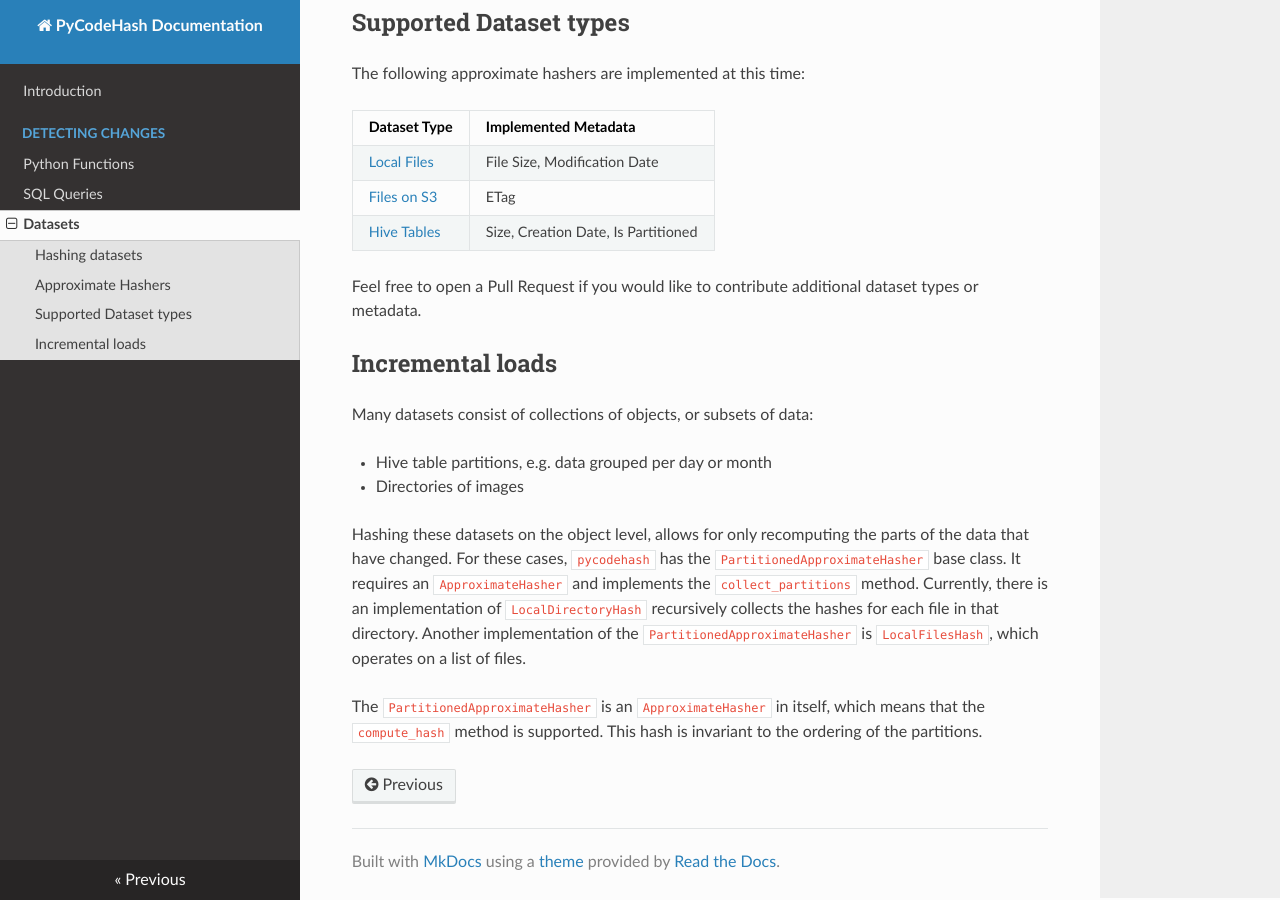
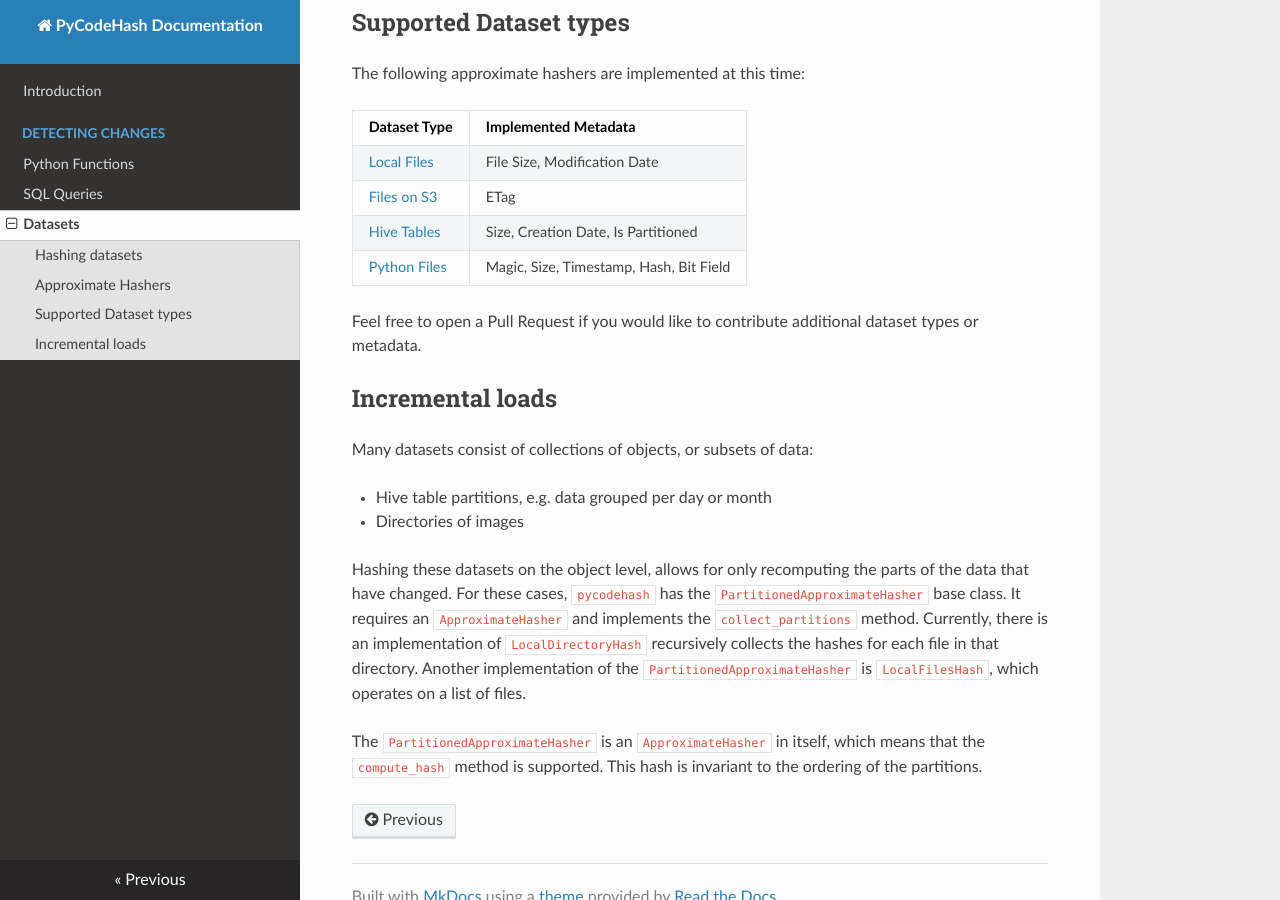
Before and after one commit to pycodehash/pycodehash, an MkDocs documentation site: the page built from docs/datasets.md, in a window 1280 px wide and 900 px high, scrolled down 1789 px. Built offline with MkDocs 1.6.1, drawn with Linux system fonts in a browser that asks for light colours; nearby versions of some CDN libraries.

Commit message:
DOC: include Python dataset

```diff
--- a/docs/datasets.md
+++ b/docs/datasets.md
@@ -59,11 +59,13 @@ The hash of the metadata is invariant to the ordering of the keys.
 
 The following approximate hashers are implemented at this time:
 
-| **Dataset Type**                                                                                   | **Implemented Metadata**            |
-|----------------------------------------------------------------------------------------------------|-------------------------------------|
-| [Local Files](https://github.com/pycodehash/pycodehash/blob/main/src/pycodehash/datasets/local.py) | File Size, Modification Date        |
-| [Files on S3](https://github.com/pycodehash/pycodehash/blob/main/src/pycodehash/datasets/s3.py)    | ETag                                |
-| [Hive Tables](https://github.com/pycodehash/pycodehash/blob/main/src/pycodehash/datasets/hive.py)  | Size, Creation Date, Is Partitioned |
+| **Dataset Type**                                                                                     | **Implemented Metadata**                |
+|------------------------------------------------------------------------------------------------------|-----------------------------------------|
+| [Local Files](https://github.com/pycodehash/pycodehash/blob/main/src/pycodehash/datasets/local.py)   | File Size, Modification Date            |
+| [Files on S3](https://github.com/pycodehash/pycodehash/blob/main/src/pycodehash/datasets/s3.py)      | ETag                                    |
+| [Hive Tables](https://github.com/pycodehash/pycodehash/blob/main/src/pycodehash/datasets/hive.py)    | Size, Creation Date, Is Partitioned     |
+| [Python Files](https://github.com/pycodehash/pycodehash/blob/main/src/pycodehash/datasets/python.py) | Magic, Size, Timestamp, Hash, Bit Field |
+
 
 Feel free to open a Pull Request if you would like to contribute additional dataset types or metadata.
 
```
